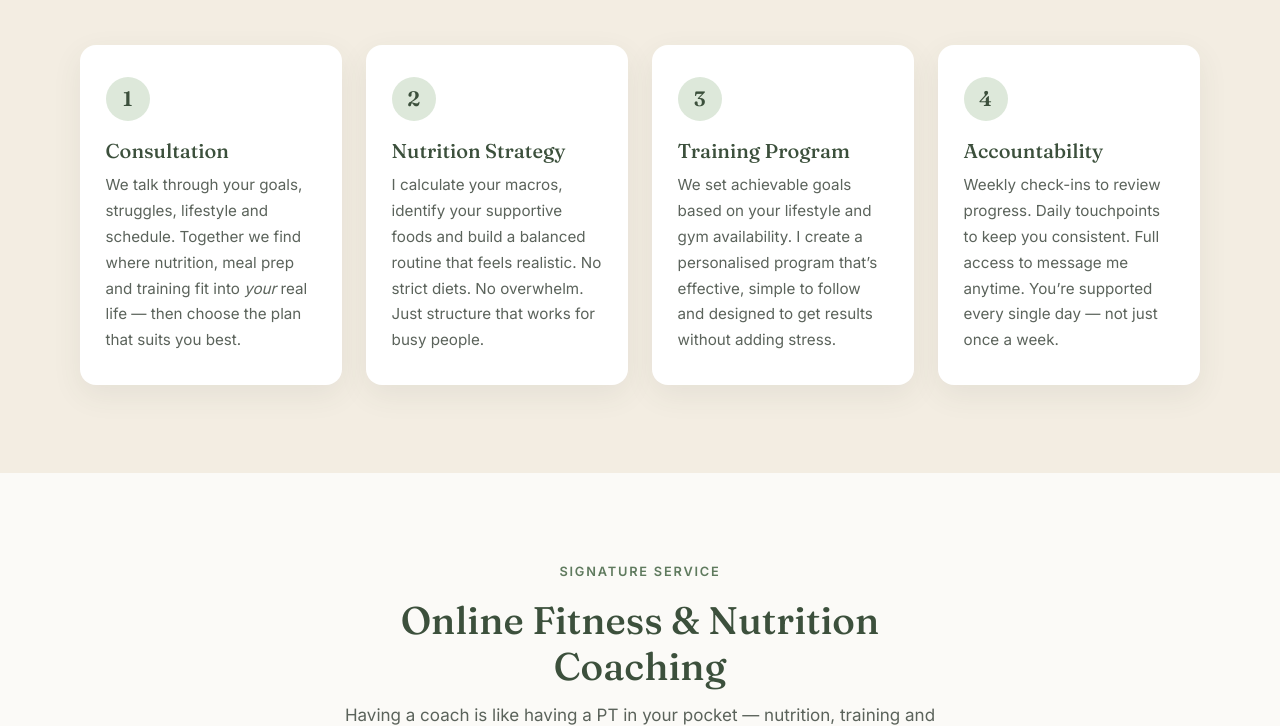
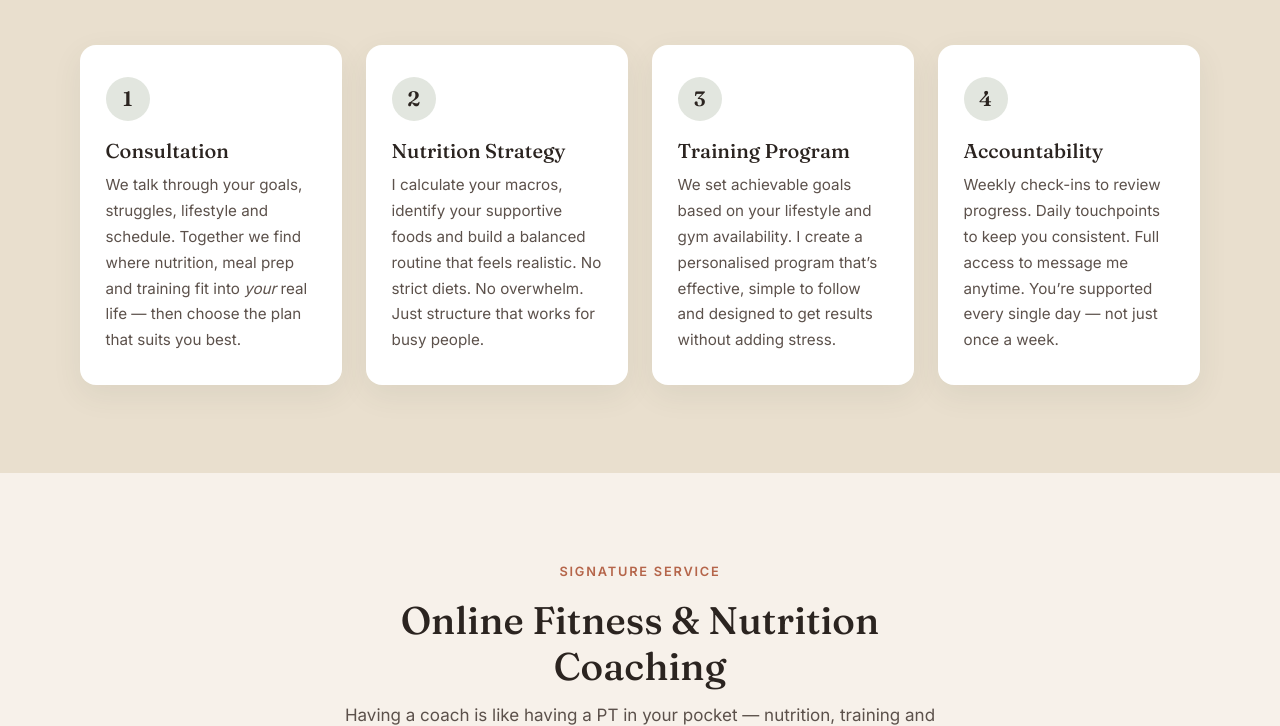
Before and after one commit to alectronic0/ramnita.coach, a plain HTML site: page index.html in a window 1280 px wide. Shown: the part 2074-2800 px from the top of the page. Drawn offline with Linux system fonts and the light colour scheme.

Commit message:
Fix: use beige-deep for section-tinted to restore contrast in Terracotta palette

```diff
--- a/css/style.css
+++ b/css/style.css
@@ -6,16 +6,16 @@
 :root {
   /* Colors */
   --white: #ffffff;
-  --off-white: #fbfaf7;
-  --beige: #f3ede2;
-  --beige-deep: #e9e0cf;
-  --sage: #9db49a;
-  --sage-soft: #dde8da;
-  --green: #5f7a5e;
-  --green-deep: #3c503c;
-  --ink: #2e352e;
-  --ink-soft: #5b635b;
-  --accent: #C99A4A;        /* Muted Gold/Ochre (Keep for calculator) */
+  --off-white: #F7F1EA;     /* Warm Cream */
+  --beige: #F1EADF;         /* Tinted Warm Cream */
+  --beige-deep: #E9DFCE;    /* Darker Cream/Clay */
+  --sage: #6B7A5E;          /* Deep Sage */
+  --sage-soft: #E2E6DF;     /* Soft Sage background */
+  --green: #B5654A;         /* Terracotta / Clay */
+  --green-deep: #2B2420;    /* Charcoal Brown headings */
+  --ink: #2B2420;           /* Charcoal Brown text */
+  --ink-soft: #5c514b;      /* Muted Charcoal Brown */
+  --accent: #C99A4A;        /* Muted Gold/Ochre */
 
   /* Type */
   --font-display: "Fraunces", Georgia, serif;
@@ -81,7 +81,7 @@ a {
 }
 
 .section-tinted {
-  background: var(--beige);
+  background: var(--beige-deep);
 }
 
 .section-head {
```
